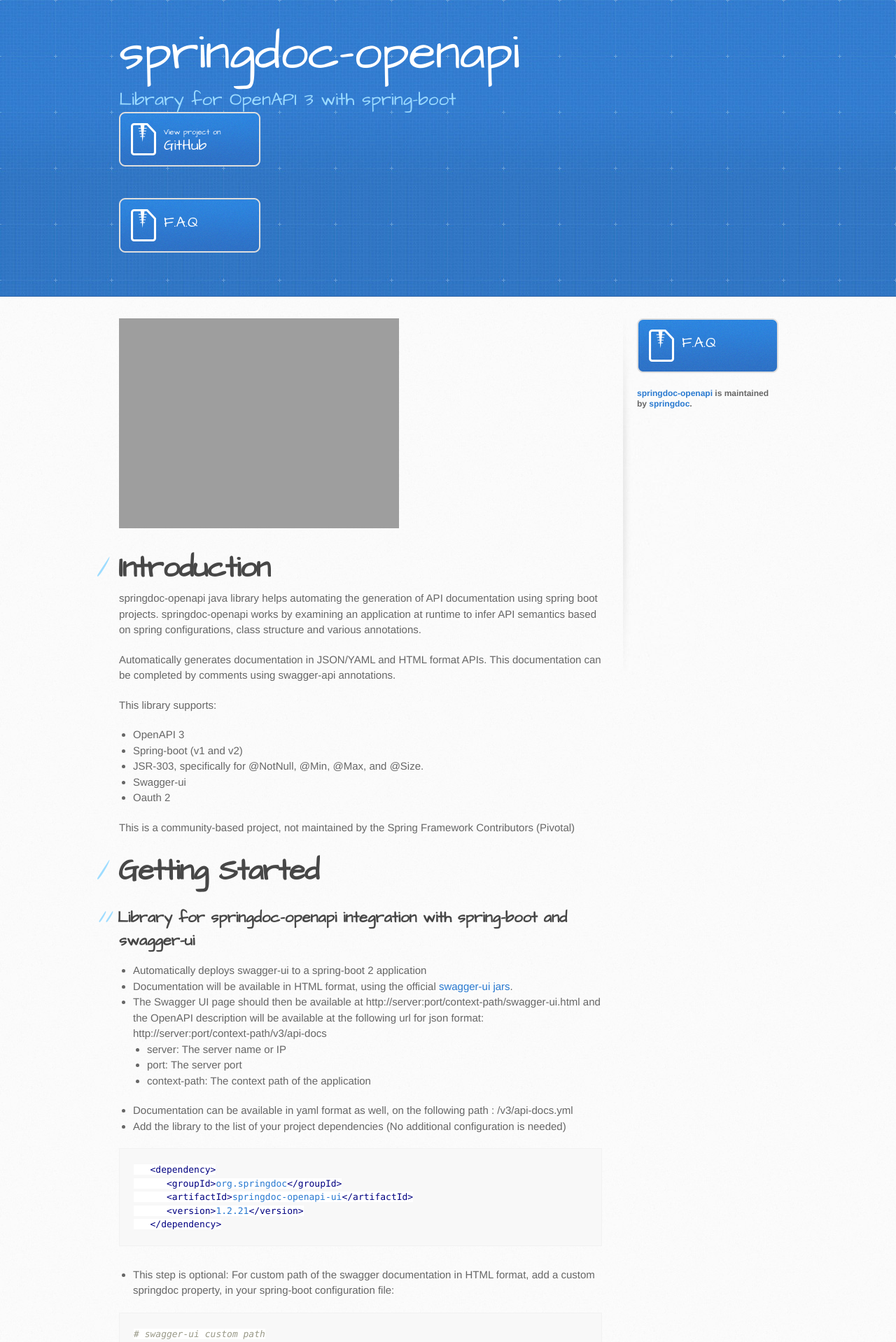
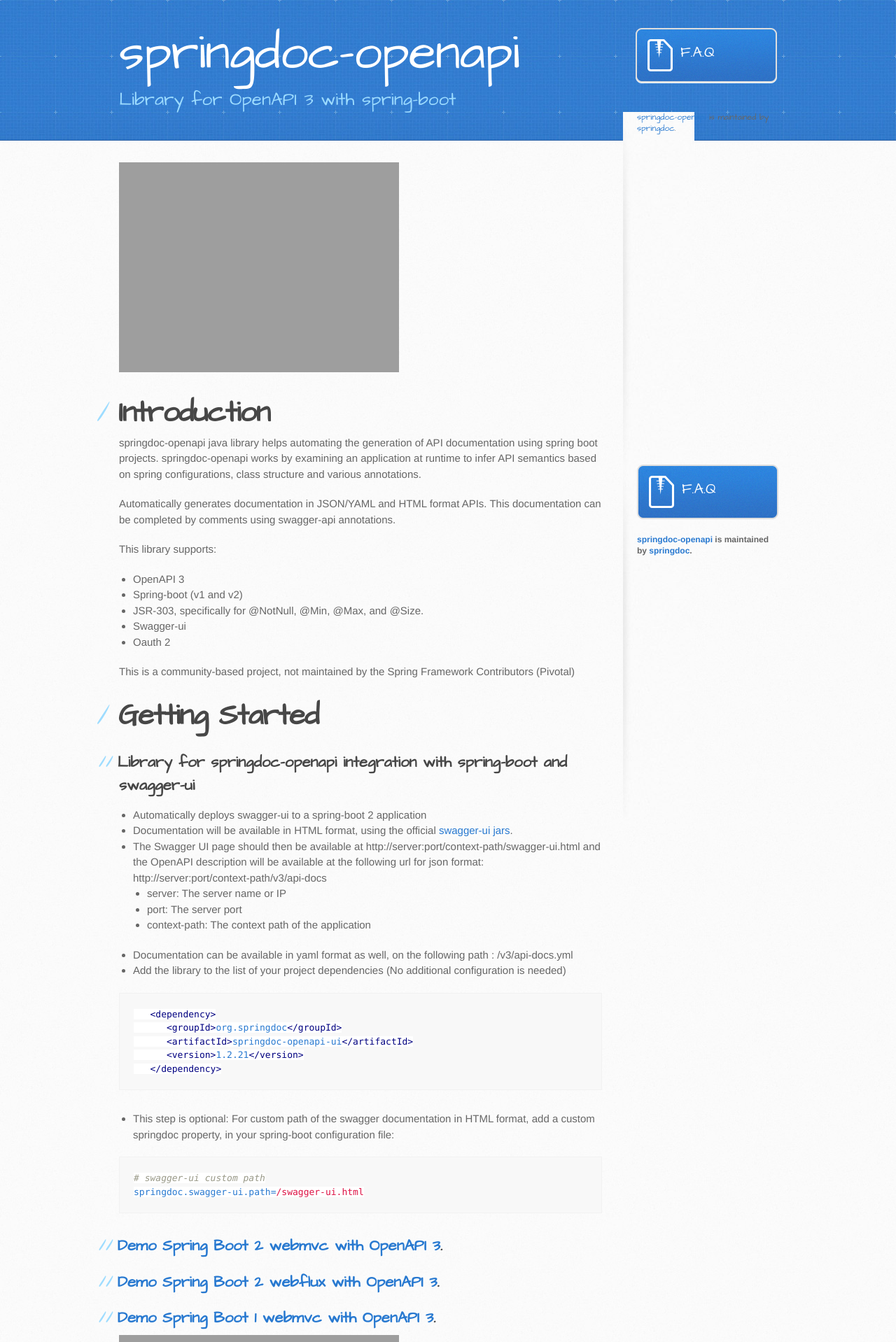
Before and after one commit to springdoc/springdoc-openapi-demos, a Jekyll site: the page built from docs/index.md, in a window 1280 px wide. Shown: the top 1918 px of the page at 70% size. Built offline with Jekyll 4.4.1, drawn with Linux system fonts in a browser that asks for light colours.

Commit message:
project update

```diff
--- a/docs/_layouts/default.html
+++ b/docs/_layouts/default.html
@@ -26,10 +26,19 @@
         {% if site.github.is_project_page %}
         <a class="button" href="https://github.com/springdoc/springdoc-openapi"><small>View project on</small>
             GitHub</a>
-         <br/>
-        <a class="button" href="https://springdoc.github.io/springdoc-openapi-demos/faq.html">
-            F.A.Q
-        </a>
+
+        <aside id="sidebar2">
+            {% if site.show_downloads %}
+            <a class="button" href="https://springdoc.github.io/springdoc-openapi-demos/faq.html">
+                F.A.Q
+            </a>
+            {% endif %}
+
+            {% if site.github.is_project_page %}
+            <p class="repo-owner"><a href="https://github.com/springdoc/springdoc-openapi">springdoc-openapi</a> is
+                maintained by <a href="{{ site.github.owner_url }}">{{ site.github.owner_name }}</a>.</p>
+            {% endif %}
+        </aside>
 
         {% endif %}
         {% if site.github.is_user_page %}
--- a/docs/_sass/jekyll-theme-architect.scss
+++ b/docs/_sass/jekyll-theme-architect.scss
@@ -83,6 +83,16 @@
   background: transparent url(../images/sidebar-bg.jpg) 0 0 no-repeat;
 }
 
+aside#sidebar2 {
+  float: right;
+  width: 200px;
+  min-height: 504px;
+  padding-left: 20px;
+  font-size: 12px;
+  line-height: 1.3;
+  background: transparent url(../images/sidebar-bg.jpg) 0 0 no-repeat;
+}
+
 aside#sidebar p.repo-owner,
 aside#sidebar p.repo-owner a {
   font-weight: bold;
@@ -107,12 +117,10 @@
   font-size: 11px;
 }
 header a.button {
-  display: block;
-  width: 138px;
-  padding-left: 64px;
-  margin-bottom: 20px;
-  font-size: 21px;
-  background: transparent url(../images/download-button.png) 0 0 no-repeat;
+  position: absolute;
+  top: 0;
+  right: 0;
+  background: transparent url(../images/github-button.png) 0 0 no-repeat;
 }
 aside a.button {
   display: block;
```
